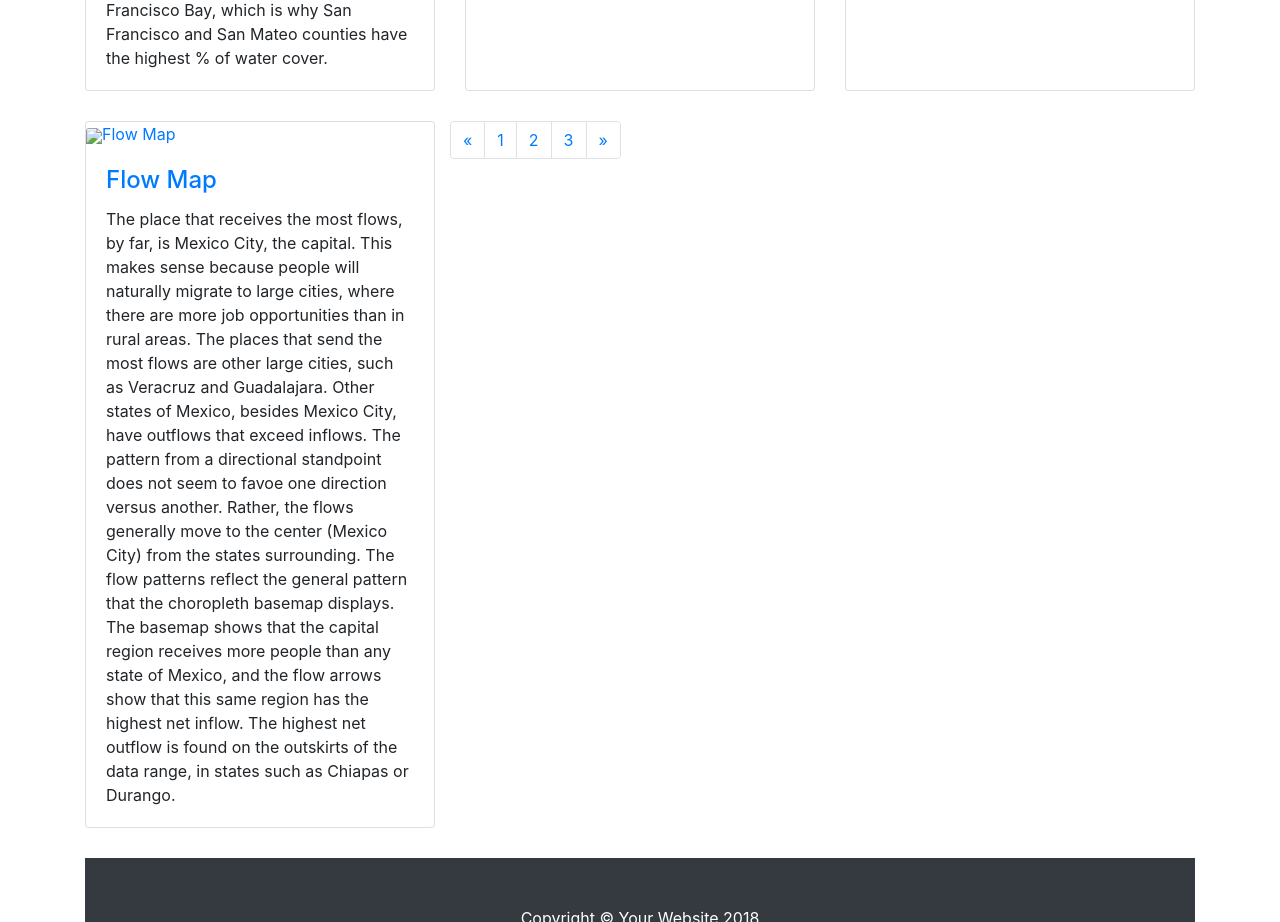
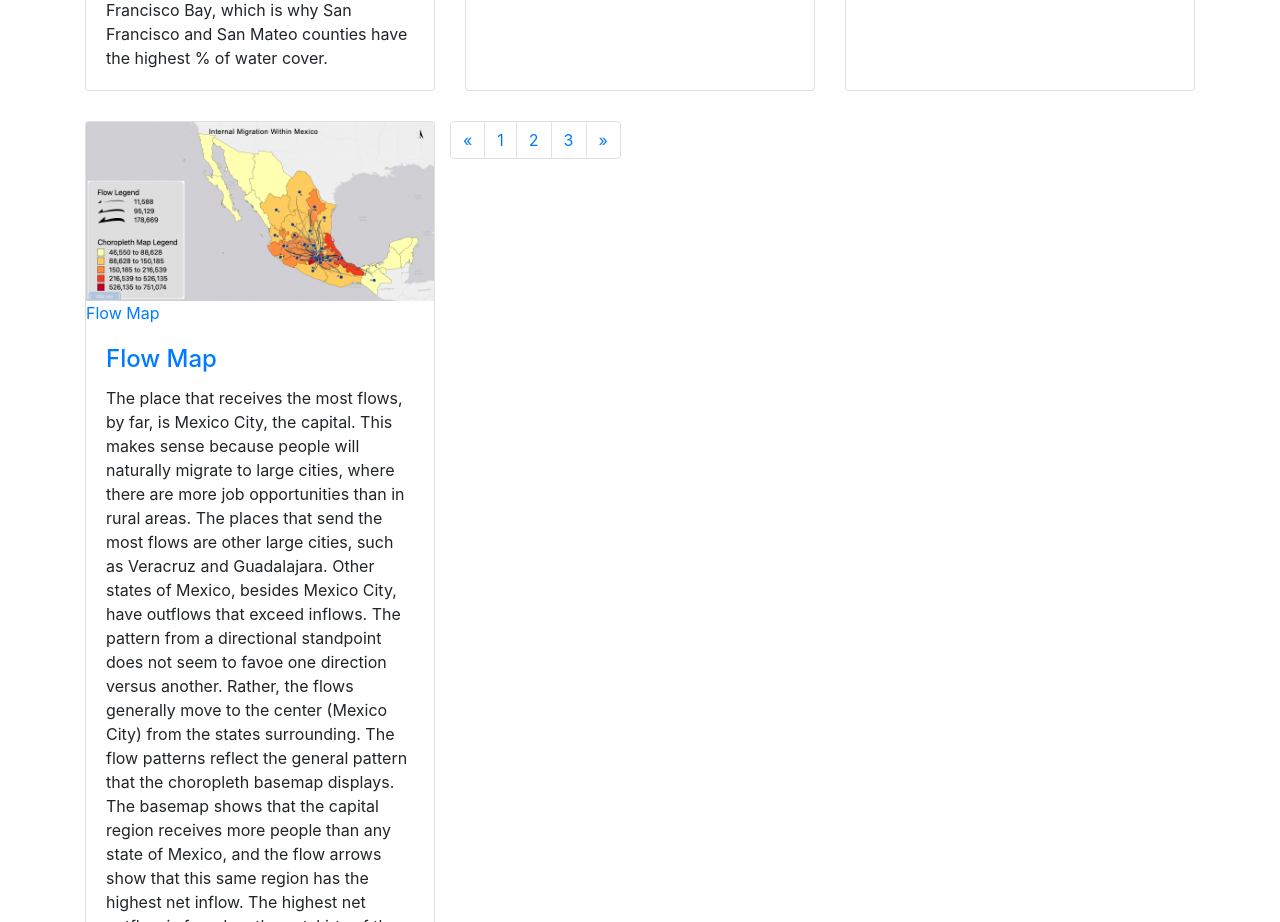
Before and after one commit to geog3540/npkrishnan, a website: page startbootstrap-3-col-portfolio-master/index.html in a window 1280 px wide. Shown: the part 1260-2182 px from the top of the page. Drawn offline with Linux system fonts and the light colour scheme.

Commit message:
Update index.html

```diff
--- a/startbootstrap-3-col-portfolio-master/index.html
+++ b/startbootstrap-3-col-portfolio-master/index.html
@@ -92,7 +92,7 @@
         </div>
         <div class="col-lg-4 col-sm-6 portfolio-item">
           <div class="card h-100">
-            <a href="#"><img class="card-img-top" src="/flowmap/flowmap.html">Flow Map</a>
+            <a href="#"><img class="card-img-top" src="/flowmap/flowmap.png">Flow Map</a>
             <div class="card-body">
               <h4 class="card-title">
                 <a href="https://flowmapper.org/">Flow Map</a>
```
